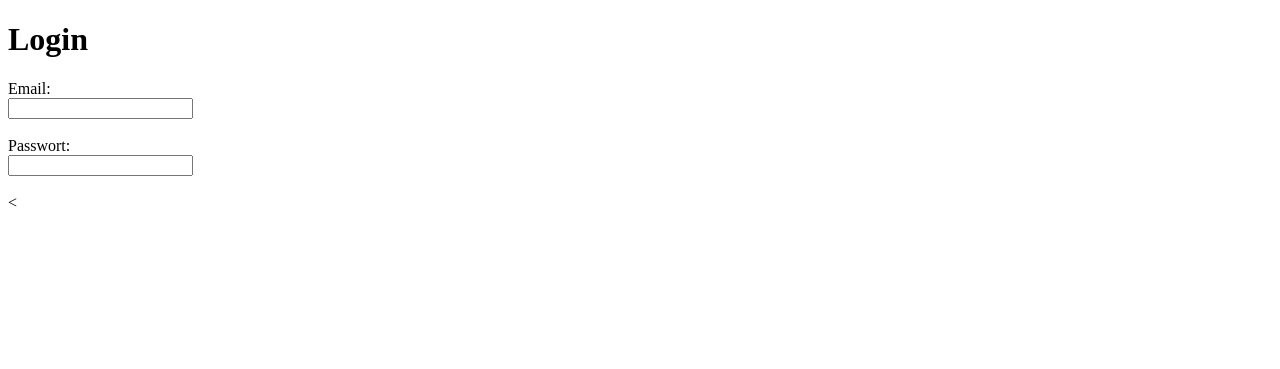
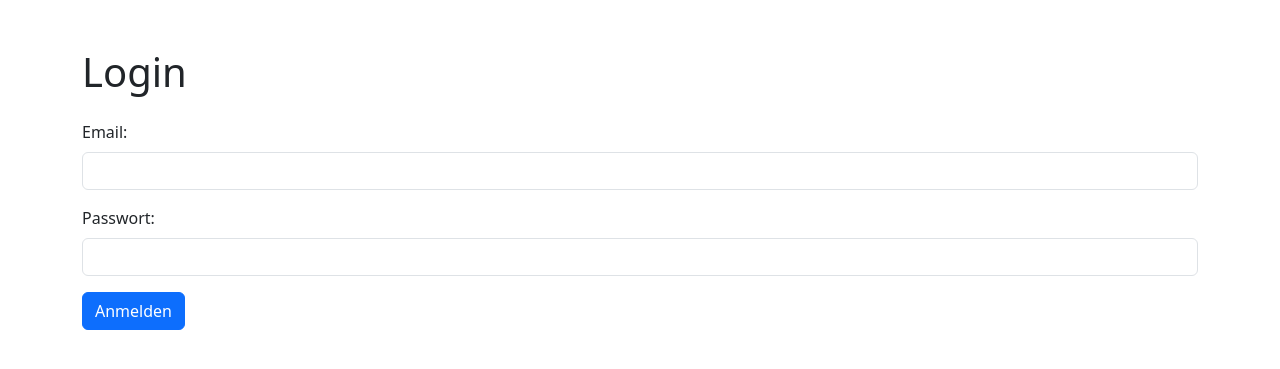
Before and after one commit to jackl1304/News, a Flask app: page /admin/dashboard in a window 1280 px wide. Shown: the top 369 px of the page. Run offline with Flask 3, Linux system fonts and the light colour scheme; the visitor is signed in with stand-in values (Sample User, id 1); data that the repository does not hold is empty; parts of the project's set-up code (start-up, migrations or seed data) failed here and were passed over.

Commit message:
Update admin.html

```diff
--- a/medtech_newsletter/templates/admin.html
+++ b/medtech_newsletter/templates/admin.html
@@ -2,27 +2,36 @@
 <html>
 <head>
     <title>Login</title>
+    <link href="https://cdn.jsdelivr.net/npm/bootstrap@5.3.0/dist/css/bootstrap.min.css" rel="stylesheet" integrity="sha384-9ndCyUaIbzAi2FUVXJi0CjmCapSmO7SnpJef0486qhLnuZ2cdeRhO02iuK6FUUVM" crossorigin="anonymous">
 </head>
 <body>
-
-<h1>Login</h1>
+    <div class="container">
+        <h1 class="mt-5">Login</h1>
 
         {% with messages = get_flashed_messages() %}
           {% if messages %}
-    <ul class=flashes>
+            <ul class="flashes list-unstyled">  <!--  Verbesserung: Bootstrap Klassen für die Liste -->
             {% for message in messages %}
-      <li>{{ message }}</li>
+              <li class="alert alert-danger">{{ message }}</li> <!-- Verbesserung: Flash-Nachrichten als Alerts -->
             {% endfor %}
             </ul>
           {% endif %}
         {% endwith %}
 
+        <form method="post" action="{{ url_for('login') }}" class="form-signin mt-4">
+            <div class="mb-3">
+                <label for="email" class="form-label">Email:</label>
+                <input type="email" id="email" name="email" class="form-control" required>
+            </div>
 
-<form method="post" action="{{ url_for('login') }}">  <!-- Korrektur hier: 'login' statt 'main.login' -->
-    <label for="email">Email:</label><br>
-    <input type="email" id="email" name="email" required><br><br>
+            <div class="mb-3">
+                <label for="password" class="form-label">Passwort:</label>
+                <input type="password" id="password" name="password" class="form-control" required>
+            </div>
 
-    <label for="password">Passwort:</label><br>
-    <input type="password" id="password" name="password" required><br><br>
-
-    <
+            <button type="submit" class="btn btn-primary">Anmelden</button>
+        </form>
+    </div>
+    <script src="https://cdn.jsdelivr.net/npm/bootstrap@5.3.0/dist/js/bootstrap.bundle.min.js" integrity="sha384-geWF76RCwLtnZ8qwWowPQNguL3RmwHVBC9FhGdlKrxdiJJigb/j/68SIy3Te4Bkz" crossorigin="anonymous"></script>
+</body>
+</html>
```
Lines whose indentation alone changed are shown as unchanged.
